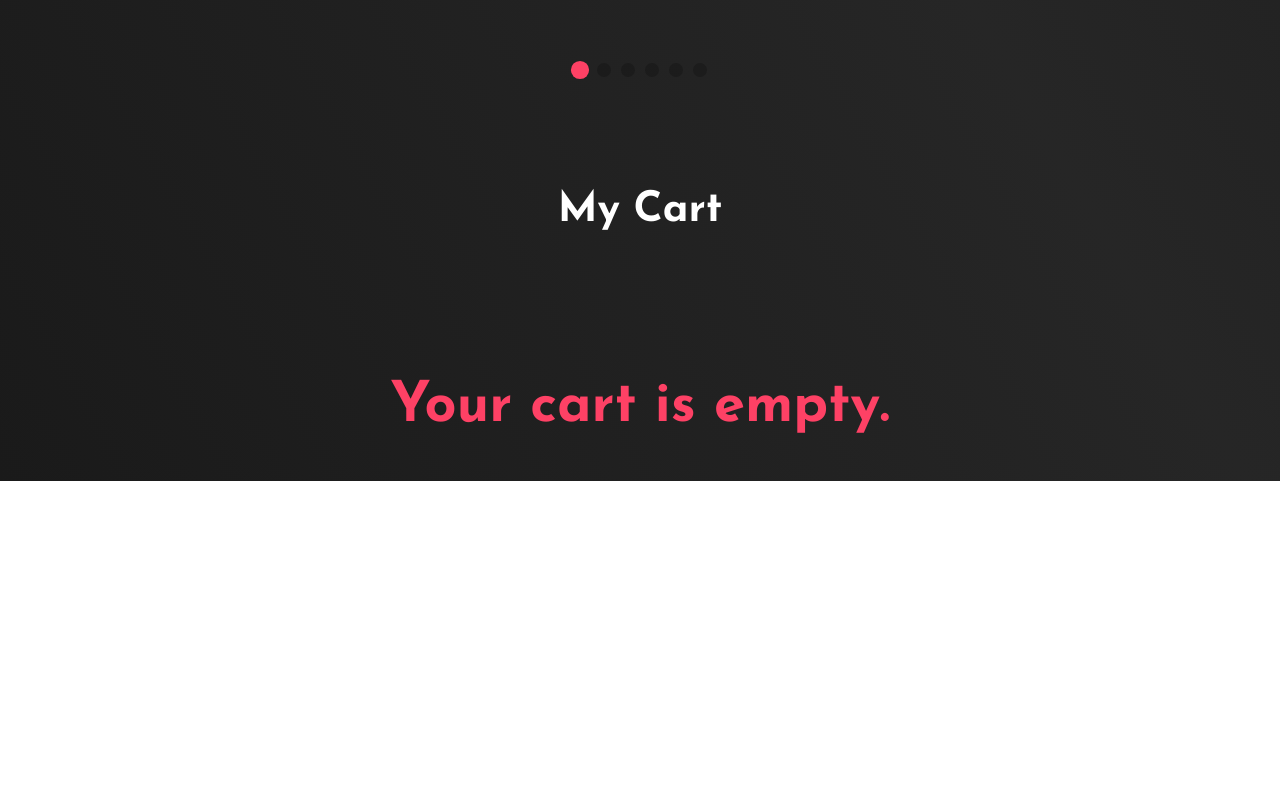
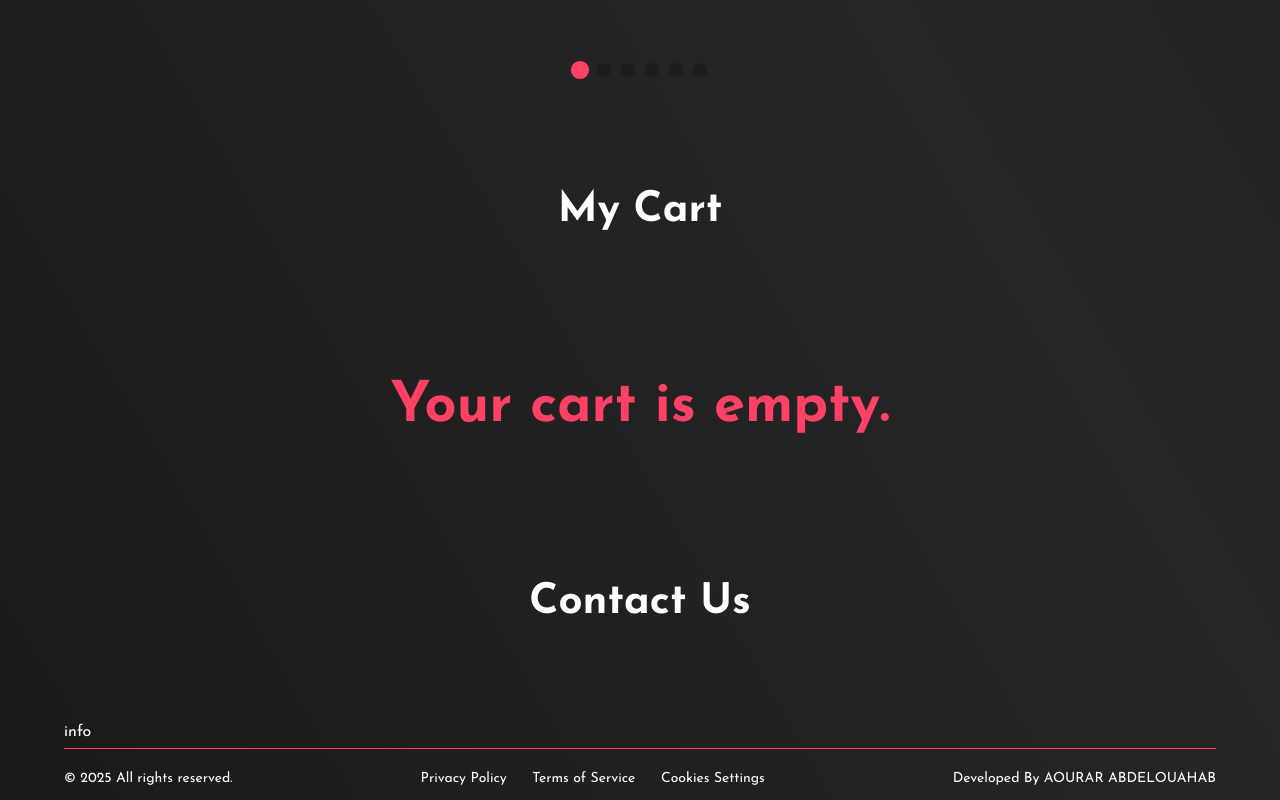
Before and after one commit to Abdelouahab-aourar/RedVolt-Gear, a React (Vite) app: page / in a window 1280 px wide. Shown: the part 1621-2421 px from the top of the page. Before the commit the page ends 2102 px from the top, so only its background shows below. Built offline with nearby package versions, Linux system fonts and the light colour scheme.

Commit message:
add after line

```diff
--- a/src/App.tsx
+++ b/src/App.tsx
@@ -4,6 +4,7 @@ import { useState } from "react";
 import type { ProductProps } from './Products/Products.tsx';
 import Slides from './Slides/Slides.tsx'
 import Cart from './Cart/Cart.tsx'
+import Contact from './Contact/Contact.tsx';
 interface CartItem extends ProductProps {
   cartId: string;
   isRemoved: boolean;
@@ -32,6 +33,7 @@ const handleRemoveFromCart = (cartId: string) => {
     <Home/>
     <Slides onAddToCart={handleAddToCart}/>
     <Cart items={cartItems.filter(item => !item.isRemoved)} onRemoveFromCart={handleRemoveFromCart} />
+    <Contact/>
     </>
   )
 }
--- a/src/Contact/Contact.module.css
+++ b/src/Contact/Contact.module.css
@@ -0,0 +1,28 @@
+.title{
+    margin: 100px;
+    text-align: center;
+    font-size: 42px;
+}
+.container{
+    align-content: center;
+}
+.line{
+    width: 100%;
+    height: 0.1vh;
+    background-color: #FE4165;
+    margin: 1vh auto;
+}
+.afterLine{
+    display: flex;
+    align-items: center;
+    justify-content: space-between;
+    font-size: 14px;
+}
+.middle{
+    display: flex;
+    align-items: center;
+    gap: 2vw;
+}
+.middle p{
+    cursor: pointer;
+}
--- a/src/Contact/Contact.tsx
+++ b/src/Contact/Contact.tsx
@@ -2,6 +2,24 @@ import styles from './Contact.module.css'
 function Contact(){
     return (
         <>
+        <h1 className={styles.title}>Contact Us</h1>
+        <div className={styles.container}>
+            <div className={styles.top}>
+                info
+            </div>
+            <div className={styles.bottom}>
+                <div className={styles.line}></div>
+                <div className={styles.afterLine}>
+                    <p>&copy; 2025 All rights reserved.</p>
+                    <div className={styles.middle}>
+                        <p>Privacy Policy</p>
+                        <p>Terms of Service</p>
+                        <p>Cookies Settings</p>
+                    </div>
+                    <p>Developed By AOURAR ABDELOUAHAB</p>
+                </div>
+            </div>
+        </div>
         </>
     );
 }
```
